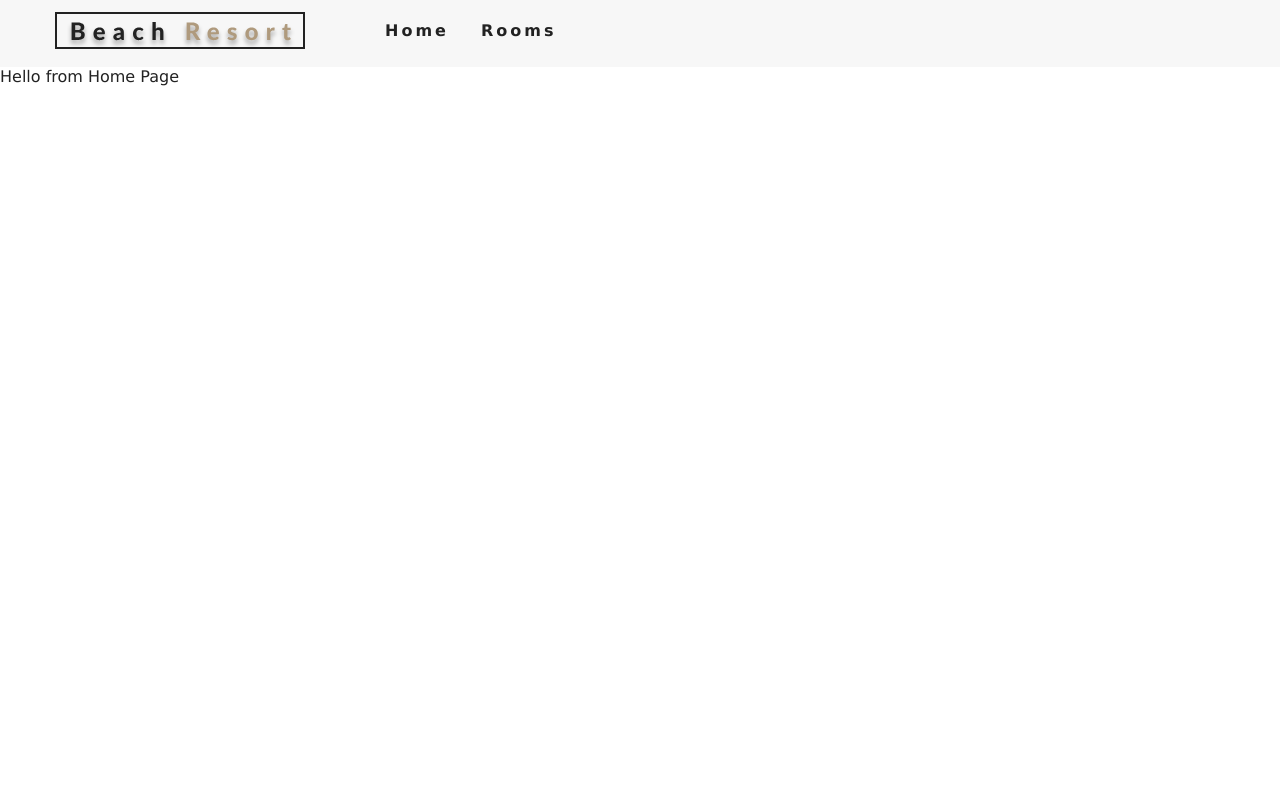
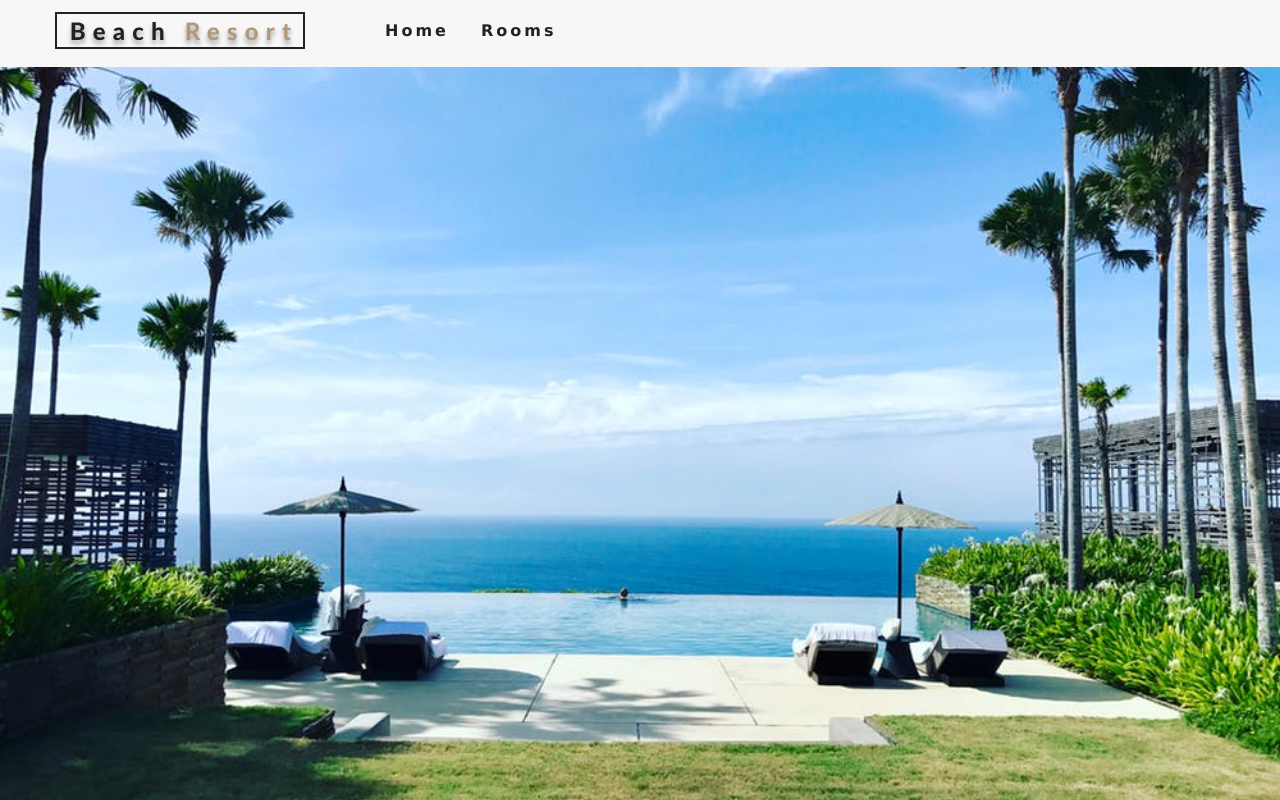
Before and after one commit to najimali/Resort-Beach, a React (Create React App) app: page / in a window 1280 px wide. Built offline with nearby package versions, Linux system fonts and the light colour scheme.

Commit message:
Hero Component Added

```diff
--- /dev/null
+++ b/src/components/Hero.js
@@ -0,0 +1,10 @@
+import React from "react";
+
+export default function Hero({ chilren, hero }) {
+  return <header className={hero}>{chilren}</header>;
+}
+
+// When we forget to pass hero page para then this defaultHero css class will be used
+Hero.defaultProps = {
+  hero: "defaultHero",
+};
--- a/src/pages/Error.js
+++ b/src/pages/Error.js
@@ -1,5 +1,5 @@
 import React from "react";
-
+import Hero from "../components/Hero";
 export default function Error() {
-  return <div>Hello From Error Page</div>;
+  return <Hero></Hero>;
 }
--- a/src/pages/Home.js
+++ b/src/pages/Home.js
@@ -1,5 +1,5 @@
 import React from "react";
-
+import Hero from "../components/Hero";
 export default function Home() {
-  return <div>Hello from Home Page</div>;
+  return <Hero></Hero>;
 }
--- a/src/pages/Rooms.js
+++ b/src/pages/Rooms.js
@@ -1,7 +1,8 @@
 import React from "react";
+import Hero from "../components/Hero";
 
 const Rooms = () => {
-  return <div>Hello from Room Page</div>;
+  return <Hero hero="roomsHero"></Hero>;
 };
 
 export default Rooms;
```
